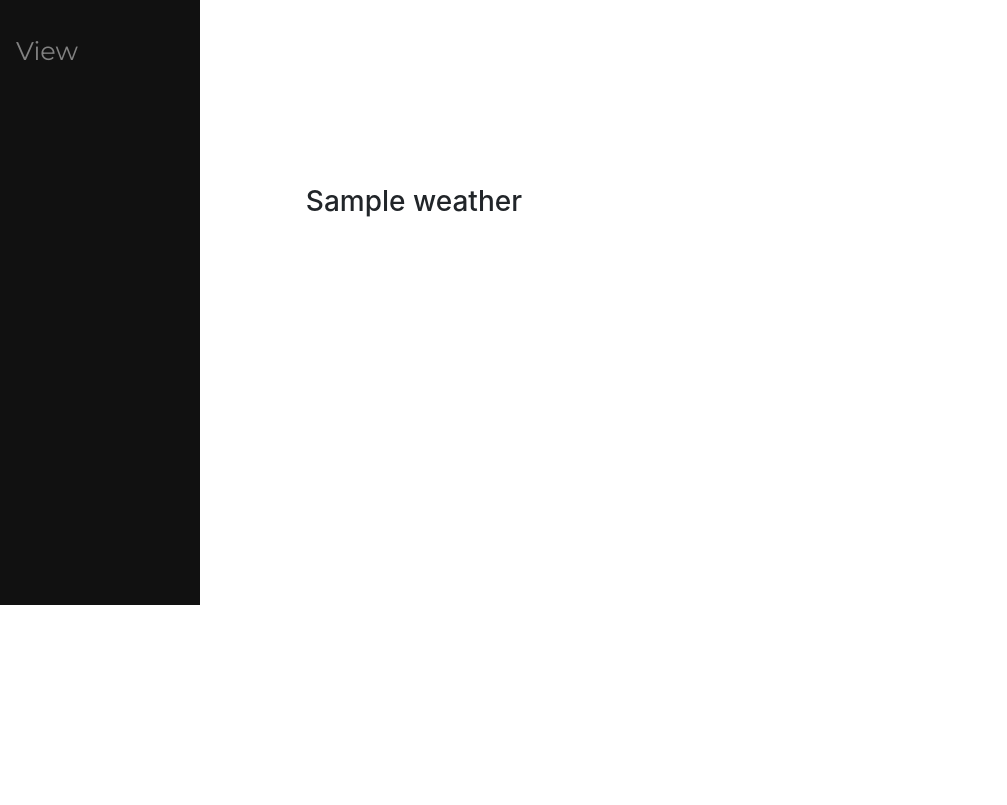
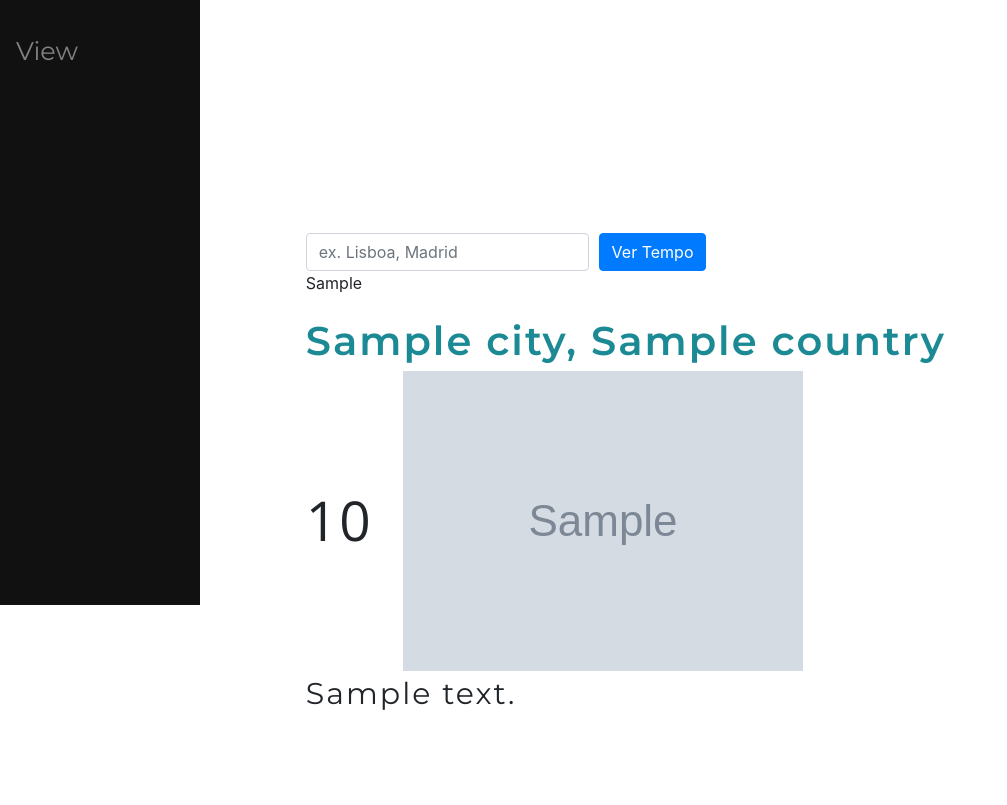
Before and after one commit to JonhShadow/Django-Meteo-TodoList, a Django app: template main/templates/main/home.html in a window 1280 px wide. Shown: the part 195-1000 px from the top of the page, without its empty margins (0-1007 px from the left). Run offline with Django 3.2, Linux system fonts and the light colour scheme; the template is opened without the code that fills it: most values are stand-ins (such as "Sample title", 1, 10 or a date in 2020); grey boxes marked "Sample" are stand-in pictures; some libraries are stand-ins or nearby versions.

Commit message:
weather almost done

```diff
--- a/main/templates/main/home.html
+++ b/main/templates/main/home.html
@@ -6,6 +6,7 @@
 
 {% block head %}
     <link rel='stylesheet' type="text/css" href="{% static '/css/home.css' %}">
+    <link href="https://fonts.googleapis.com/css2?family=Open+Sans:wght@400;700&display=swap" rel="stylesheet">
 {% endblock %}
 
 {% block title %}SSU - Home{% endblock %}
@@ -50,10 +51,38 @@
             </tbody>
         </table>
     </div>
-    <div class="content">
-        {% for x in weather.values %}
-            <h3>{{x}}</h3>
-        {% endfor %}
+
+    <form action="/" method="post">
+        {% csrf_token %}
+        <div class="form-row mt-5">
+            <div class="col-md-4 mb-3">
+                <input type="text" name="city" placeholder="ex. Lisboa, Madrid " class="form-control">
+                <div>
+                    {{w}}
+                </div>
+            </div>
+            <div class="col-md-4 mb-3">
+                <button type="submit" value="weather" name="weather" class="btn btn-primary">Ver Tempo</button>
+            </div>
+        </div>
+    </form>
+    <div class="row">
+        <div class="col city">
+            {{weather.city}}, {{weather.country}}
+        </div>
+    </div>
+    <div class="row temp">
+        <div class="col-auto temp">
+            {{weather.temp}}
+        </div>
+        <div class="col icon">
+            <img src="{{weather.icon}}">
+        </div>
+    </div>
+    <div class="row">
+        <div class="col desc">
+            {{weather.desc}}
+        </div>
     </div>
 
 {% endblock %}
--- a/static/css/home.css
+++ b/static/css/home.css
@@ -11,7 +11,7 @@ table th {
     position: -webkit-sticky;
     position: sticky;
     top: 0;
-    z-index: 5;
+    z-index: 0;
     background: #98cdf7;
 }
 
@@ -74,3 +74,26 @@ th i{
 h3{
     margin-bottom: 2vh;
 }
+
+.city{
+    font-family: 'Montserrat', sans-serif;
+    color: #1B8A95;
+    font-size: 40px;
+    font-weight: bold;
+    letter-spacing: 2px;
+}
+.temp{
+    font-family: 'Open Sans', sans-serif;
+    font-size: 55px;
+    letter-spacing: 2px;
+}
+.desc{
+    font-family: 'Montserrat', sans-serif;
+    font-size: 30px;
+    letter-spacing: 2px;
+}
+
+.row.temp{
+    display: flex;
+    align-items: center;
+  }
```
Also changed, not shown: main/views.py (+15 -4 lines), db.sqlite3.
